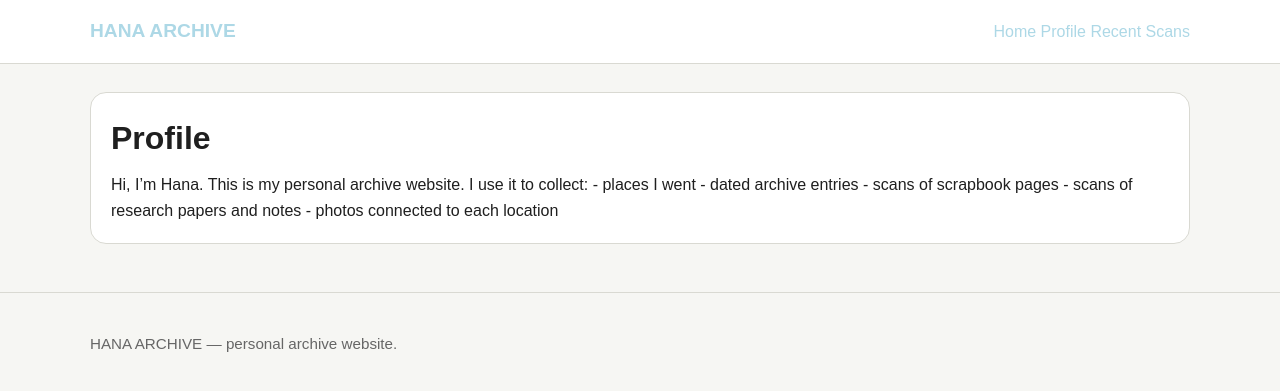
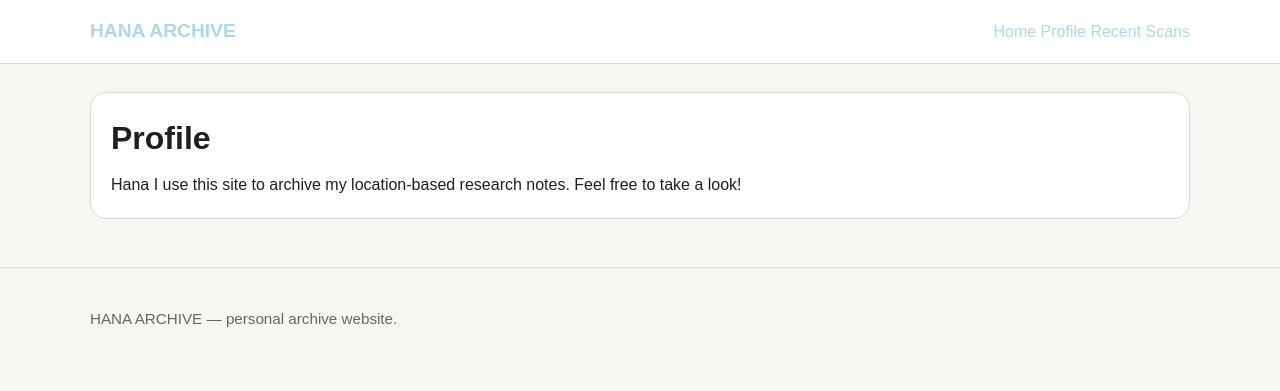
Before and after one commit to hanan317317/hana_archive, a Jekyll site: the page built from about.md, in a window 1280 px wide. Shown: the top 391 px of the page. Built offline with Jekyll 4.4.1, drawn with Linux system fonts in a browser that asks for light colours.

Commit message:
change profile sentences

```diff
--- a/about.md
+++ b/about.md
@@ -7,13 +7,10 @@ permalink: /about/
 <div class="card">
   <h1 class="page-title">Profile</h1>
 
-  Hi, I’m Hana.
+Hana
 
-  This is my personal archive website. I use it to collect:
-  - places I went
-  - dated archive entries
-  - scans of scrapbook pages
-  - scans of research papers and notes
-  - photos connected to each location
+I use this site to archive my location-based research notes.
+
+Feel free to take a look!
 
 </div>
```
